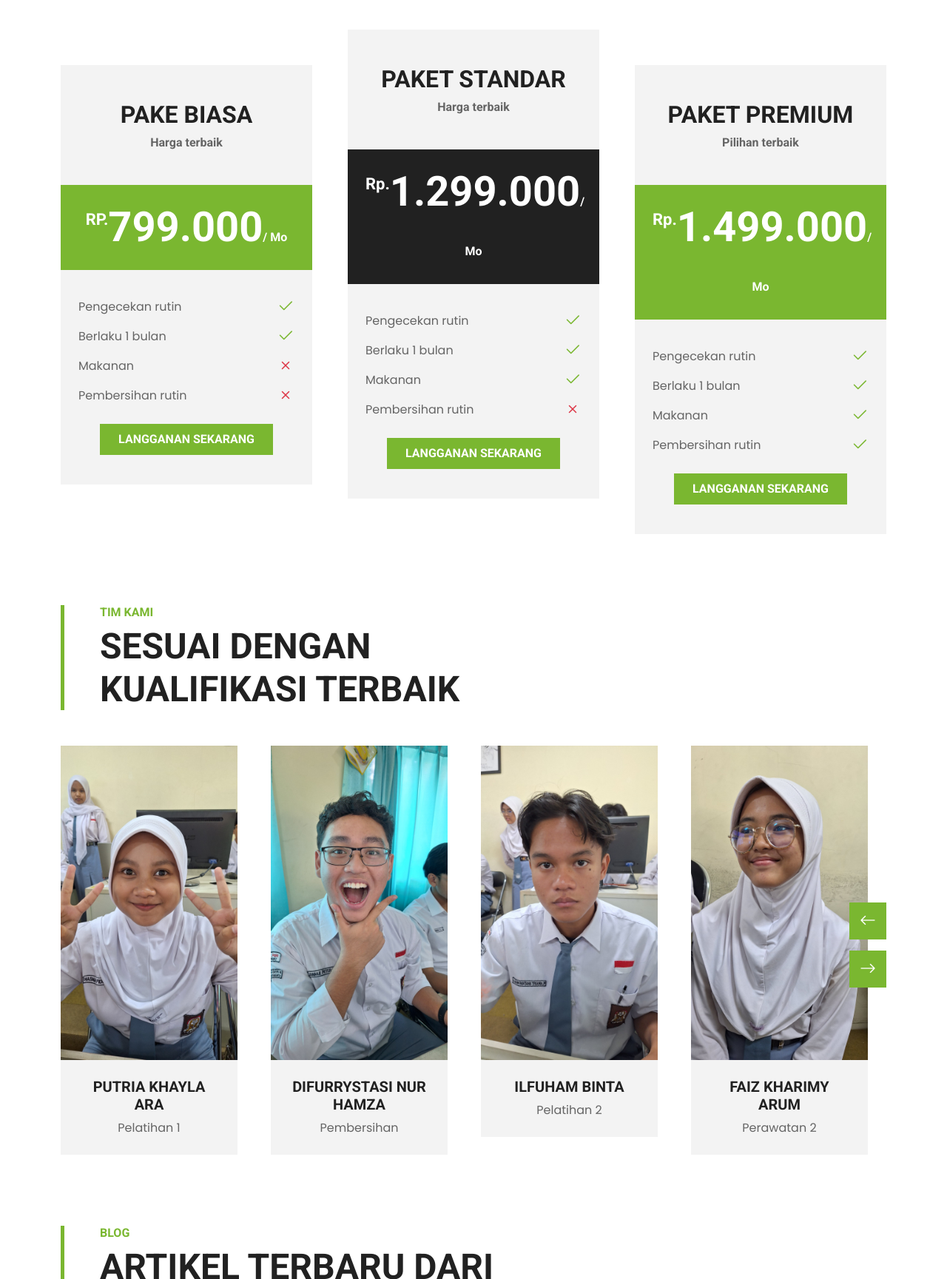
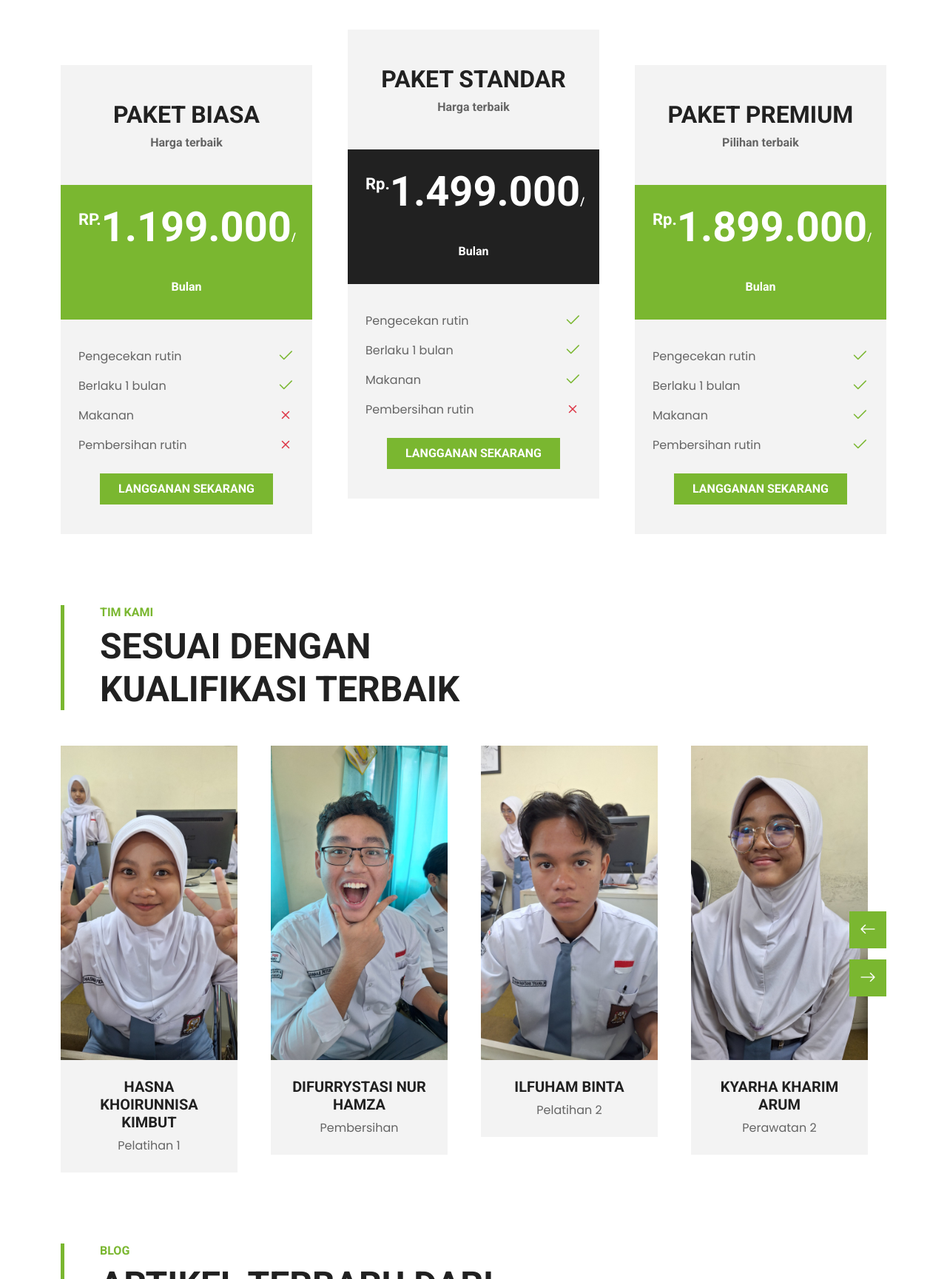
Before and after one commit to mudib16/-web-bismillah-jd, a plain HTML site: page index.html in a window 1280 px wide. Shown: the part 4040-5769 px from the top of the page at 74% size. Drawn offline with nearby package versions, Linux system fonts and the light colour scheme.

Commit message:
Update index.html

```diff
--- a/index.html
+++ b/index.html
@@ -356,14 +356,14 @@
             <div class="row g-5">
                 <div class="col-lg-4">
                     <div class="bg-light text-center pt-5 mt-lg-5">
-                        <h2 class="text-uppercase">Pake biasa</h2>
+                        <h2 class="text-uppercase">Paket biasa</h2>
                         <h6 class="text-body mb-5">Harga terbaik</h6>
                         <div class="text-center bg-primary p-4 mb-2">
                             <h1 class="display-4 text-white mb-0">
                                 <small class="align-top"
-                                    style="font-size: 22px; line-height: 45px;">RP.</small>799.000<small
+                                    style="font-size: 22px; line-height: 45px;">RP.</small>1.199.000<small
                                     class="align-bottom" style="font-size: 16px; line-height: 40px;">/
-                                    Mo</small>
+                                    Bulan</small>
                             </h1>
                         </div>
                         <div class="text-center p-4">
@@ -394,9 +394,9 @@
                         <div class="text-center bg-dark p-4 mb-2">
                             <h1 class="display-4 text-white mb-0">
                                 <small class="align-top"
-                                    style="font-size: 22px; line-height: 45px;">Rp.</small>1.299.000<small
+                                    style="font-size: 22px; line-height: 45px;">Rp.</small>1.499.000<small
                                     class="align-bottom" style="font-size: 16px; line-height: 40px;">/
-                                    Mo</small>
+                                    Bulan</small>
                             </h1>
                         </div>
                         <div class="text-center p-4">
@@ -427,9 +427,9 @@
                         <div class="text-center bg-primary p-4 mb-2">
                             <h1 class="display-4 text-white mb-0">
                                 <small class="align-top"
-                                    style="font-size: 22px; line-height: 45px;">Rp.</small>1.499.000<small
+                                    style="font-size: 22px; line-height: 45px;">Rp.</small>1.899.000<small
                                     class="align-bottom" style="font-size: 16px; line-height: 40px;">/
-                                    Mo</small>
+                                    Bulan</small>
                             </h1>
                         </div>
                         <div class="text-center p-4">
@@ -479,7 +479,7 @@
                         </div>
                     </div>
                     <div class="bg-light text-center p-4">
-                        <h5 class="text-uppercase">Hasna khoirunisa kyara</h5>
+                        <h5 class="text-uppercase">Putria Kayla Arani</h5>
                         <p class="m-0">Perawatan 1</p>
                     </div>
                 </div>
@@ -495,7 +495,7 @@
                         </div>
                     </div>
                     <div class="bg-light text-center p-4">
-                        <h5 class="text-uppercase">Putria khayla ara</h5>
+                        <h5 class="text-uppercase">Hasna Khoirunnisa Kimbut</h5>
                         <p class="m-0">Pelatihan 1</p>
                     </div>
                 </div>
@@ -543,7 +543,7 @@
                         </div>
                     </div>
                     <div class="bg-light text-center p-4">
-                        <h5 class="text-uppercase">Faiz kharimy arum</h5>
+                        <h5 class="text-uppercase">Kyarha kharim arum</h5>
                         <p class="m-0">Perawatan 2</p>
                     </div>
                 </div>
```
